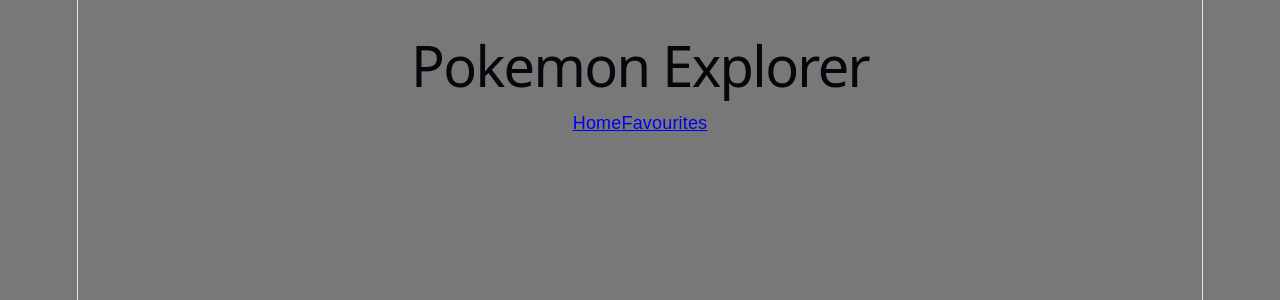
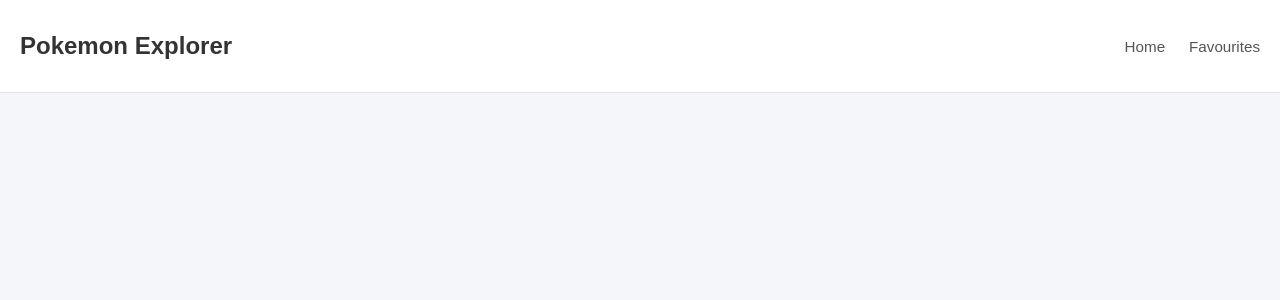
Before and after one commit to FredH2O/pokemon-explorer, a React (Vite) app: page /favourites in a window 1280 px wide. Shown: the top 300 px of the page. Built offline with nearby package versions, Linux system fonts and the light colour scheme.

Commit message:
Added types, weight, height, added favourites , remove ffavourites

```diff
--- a/src/App.jsx
+++ b/src/App.jsx
@@ -3,10 +3,24 @@ import Home from "./pages/Home";
 import Favourites from "./pages/Favourites";
 import "./styles/App.css";
 import { Route, Routes } from "react-router-dom";
-import { useState } from "react";
+import { useEffect, useState } from "react";
 
 function App() {
-  const [favouritePokemon, setFavouritePokemon] = useState([]);
+  const [favouritePokemon, setFavouritePokemon] = useState(() => {
+    // checks if theres any favourite pokemon
+    const savedFavourites = localStorage.getItem("favouritePokemon");
+
+    if (savedFavourites) {
+      return JSON.parse(savedFavourites);
+    }
+
+    return [];
+  });
+
+  // saves favourite pokemon in local storage
+  useEffect(() => {
+    localStorage.setItem("favouritePokemon", JSON.stringify(favouritePokemon));
+  }, [favouritePokemon]);
 
   function addToFavourites(pokemon) {
     setFavouritePokemon((currentFavourites) => {
@@ -21,6 +35,13 @@ function App() {
       return [...currentFavourites, pokemon];
     });
   }
+
+  function removeFromFavourites(id) {
+    setFavouritePokemon((currentFavourites) => {
+      return currentFavourites.filter((pokemon) => pokemon.id !== id);
+    });
+  }
+
   return (
     <div className="app">
       <Header />
@@ -32,7 +53,12 @@ function App() {
           />
           <Route
             path="/favourites"
-            element={<Favourites favouritePokemon={favouritePokemon} />}
+            element={
+              <Favourites
+                favouritePokemon={favouritePokemon}
+                removeFromFavourites={removeFromFavourites}
+              />
+            }
           />
         </Routes>
       </main>
--- a/src/components/Header.jsx
+++ b/src/components/Header.jsx
@@ -3,7 +3,7 @@ import { Link } from "react-router-dom";
 
 function Header() {
   return (
-    <header>
+    <header className="header">
       <h1>Pokemon Explorer</h1>
       <nav>
         <Link to="/">Home</Link>
--- a/src/components/PokemonCard.jsx
+++ b/src/components/PokemonCard.jsx
@@ -4,7 +4,14 @@ function PokemonCard({ pokemon, addToFavourites }) {
   return (
     <div className="card">
       <h3>{pokemon.name}</h3>
+      <p>#{pokemon.id}</p>
       <img src={pokemon.image} alt={pokemon.name} />
+
+      <p>Type: {pokemon.types.join(", ")}</p>
+
+      <audio controls>
+        <source src={pokemon.cry} type="audio/ogg" />
+      </audio>
 
       <button onClick={() => addToFavourites(pokemon)}>
         Add to favourites
--- a/src/index.css
+++ b/src/index.css
@@ -1,111 +1,19 @@
-:root {
-  --text: #6b6375;
-  --text-h: #08060d;
-  --bg: #fff;
-  --border: #e5e4e7;
-  --code-bg: #f4f3ec;
-  --accent: #aa3bff;
-  --accent-bg: rgba(170, 59, 255, 0.1);
-  --accent-border: rgba(170, 59, 255, 0.5);
-  --social-bg: rgba(244, 243, 236, 0.5);
-  --shadow:
-    rgba(0, 0, 0, 0.1) 0 10px 15px -3px, rgba(0, 0, 0, 0.05) 0 4px 6px -2px;
-
-  --sans: system-ui, 'Segoe UI', Roboto, sans-serif;
-  --heading: system-ui, 'Segoe UI', Roboto, sans-serif;
-  --mono: ui-monospace, Consolas, monospace;
-
-  font: 18px/145% var(--sans);
-  letter-spacing: 0.18px;
-  color-scheme: light dark;
-  color: var(--text);
-  background: var(--bg);
-  font-synthesis: none;
-  text-rendering: optimizeLegibility;
-  -webkit-font-smoothing: antialiased;
-  -moz-osx-font-smoothing: grayscale;
-
-  @media (max-width: 1024px) {
-    font-size: 16px;
-  }
-}
-
-@media (prefers-color-scheme: dark) {
-  :root {
-    --text: #9ca3af;
-    --text-h: #f3f4f6;
-    --bg: #16171d;
-    --border: #2e303a;
-    --code-bg: #1f2028;
-    --accent: #c084fc;
-    --accent-bg: rgba(192, 132, 252, 0.15);
-    --accent-border: rgba(192, 132, 252, 0.5);
-    --social-bg: rgba(47, 48, 58, 0.5);
-    --shadow:
-      rgba(0, 0, 0, 0.4) 0 10px 15px -3px, rgba(0, 0, 0, 0.25) 0 4px 6px -2px;
-  }
-
-  #social .button-icon {
-    filter: invert(1) brightness(2);
-  }
+* {
+  box-sizing: border-box;
 }
 
 body {
   margin: 0;
+  font-family: system-ui, "Segoe UI", Roboto, sans-serif;
+  background: #f5f7fb;
+  color: #222;
 }
 
 #root {
-  width: 1126px;
-  max-width: 100%;
-  margin: 0 auto;
-  text-align: center;
-  border-inline: 1px solid var(--border);
-  min-height: 100svh;
-  display: flex;
-  flex-direction: column;
-  box-sizing: border-box;
+  min-height: 100vh;
 }
 
-h1,
-h2 {
-  font-family: var(--heading);
-  font-weight: 500;
-  color: var(--text-h);
+button,
+input {
+  font-family: inherit;
 }
-
-h1 {
-  font-size: 56px;
-  letter-spacing: -1.68px;
-  margin: 32px 0;
-  @media (max-width: 1024px) {
-    font-size: 36px;
-    margin: 20px 0;
-  }
-}
-h2 {
-  font-size: 24px;
-  line-height: 118%;
-  letter-spacing: -0.24px;
-  margin: 0 0 8px;
-  @media (max-width: 1024px) {
-    font-size: 20px;
-  }
-}
-p {
-  margin: 0;
-}
-
-code,
-.counter {
-  font-family: var(--mono);
-  display: inline-flex;
-  border-radius: 4px;
-  color: var(--text-h);
-}
-
-code {
-  font-size: 15px;
-  line-height: 135%;
-  padding: 4px 8px;
-  background: var(--code-bg);
-}
--- a/src/pages/Favourites.jsx
+++ b/src/pages/Favourites.jsx
@@ -1,12 +1,16 @@
 import "../styles/Favourites.css";
 
-function Favourites({ favouritePokemon }) {
+function Favourites({ favouritePokemon, removeFromFavourites }) {
   return (
     <div className="favourite-pokemon-page">
       {favouritePokemon.map((pokemon) => (
         <div className="favourite-pokemon-card" key={pokemon.id}>
           <img src={pokemon.image} alt={pokemon.name} />
           <p>{pokemon.name}</p>
+
+          <button onClick={() => removeFromFavourites(pokemon.id)}>
+            Remove
+          </button>
         </div>
       ))}
     </div>
--- a/src/pages/Home.jsx
+++ b/src/pages/Home.jsx
@@ -13,10 +13,15 @@ function Home({ addToFavourites }) {
       const detailedPokemon = await Promise.all(
         res.data.results.map(async (pokemon) => {
           const pokeRes = await axios.get(pokemon.url);
+          console.log("Pokemon:", pokeRes.data.name, pokeRes.data);
           return {
             id: pokeRes.data.id,
             name: pokeRes.data.name,
             image: pokeRes.data.sprites.front_default,
+            cry: pokeRes.data.cries.latest,
+            height: pokeRes.data.height,
+            weight: pokeRes.data.weight,
+            types: pokeRes.data.types.map((typeInfo) => typeInfo.type.name),
           };
         }),
       );
--- a/src/styles/App.css
+++ b/src/styles/App.css
@@ -1,13 +1,18 @@
 body {
   margin: 0;
   font-family: Arial, sans-serif;
-  background: #787878;
+  background: #f4f6fa;
+  color: #222;
 }
 
 .app {
-  max-width: 900px;
+  min-height: 100vh;
+}
+
+main {
+  max-width: 1100px;
   margin: 0 auto;
-  padding: 20px;
+  padding: 24px 20px;
 }
 
 .title {
@@ -17,6 +22,18 @@ body {
 
 .grid {
   display: grid;
-  grid-template-columns: repeat(auto-fit, minmax(140px, 1fr));
-  gap: 15px;
+  grid-template-columns: repeat(3, 1fr);
+  gap: 24px;
 }
+
+@media (max-width: 900px) {
+  .grid {
+    grid-template-columns: repeat(2, 1fr);
+  }
+}
+
+@media (max-width: 600px) {
+  .grid {
+    grid-template-columns: 1fr;
+  }
+}
--- a/src/styles/PokemonCard.css
+++ b/src/styles/PokemonCard.css
@@ -1,22 +1,43 @@
 .card {
-  background: white;
-  border-radius: 12px;
-  padding: 12px;
+  background: #fff;
+  border: 1px solid #e3e6ee;
+  border-radius: 8px;
+  padding: 16px;
   text-align: center;
-  box-shadow: 0 2px 6px rgba(0, 0, 0, 0.1);
-  transition: transform 0.2s ease;
 }
 
-.card:hover {
-  transform: translateY(-4px);
+.card h3 {
+  text-transform: capitalize;
+  margin: 0 0 6px;
 }
 
-.name {
-  text-transform: capitalize;
-  margin-bottom: 8px;
+.card img {
+  width: 96px;
+  height: 96px;
+  object-fit: contain;
 }
 
-.image {
-  width: 96px;
-  height: 96px;
+.cry-player {
+  width: 100%;
+  margin: 12px 0;
 }
+
+.cry-player audio {
+  width: 100%;
+  height: 36px;
+}
+
+.card button {
+  width: 100%;
+  border: none;
+  border-radius: 6px;
+  padding: 10px 12px;
+  background: #e63946;
+  color: white;
+  font-weight: 600;
+  cursor: pointer;
+}
+
+.card button:hover {
+  background: #c92f3b;
+}
```
